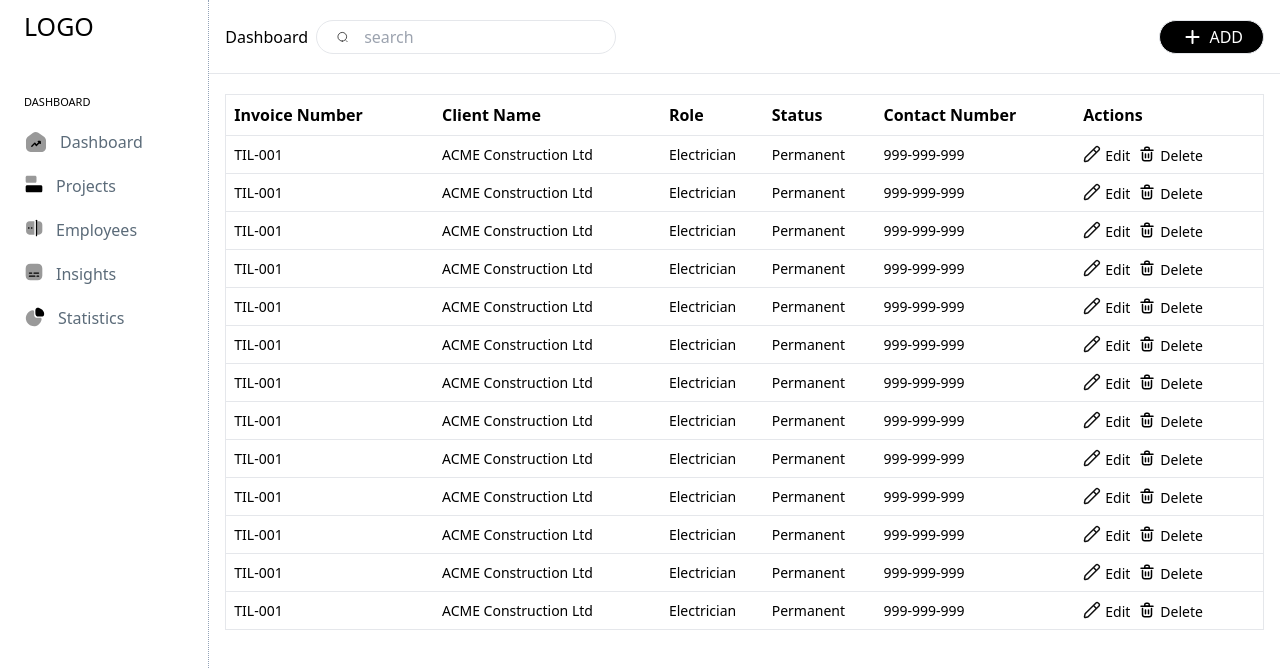
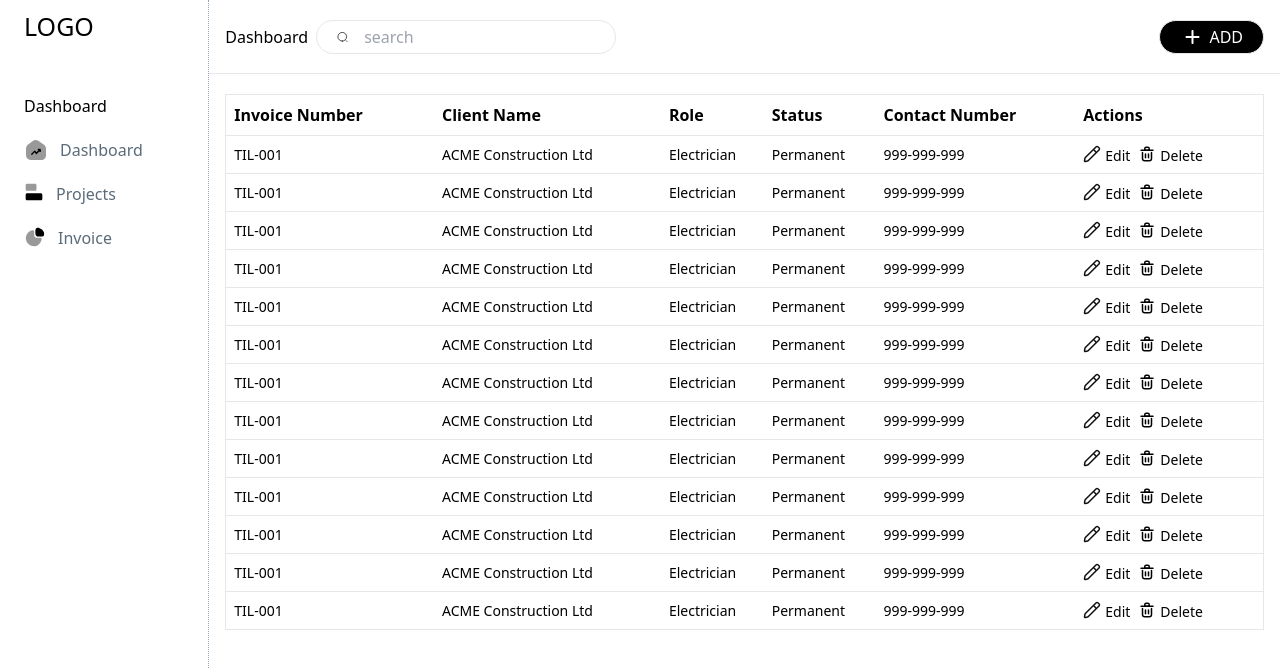
Before and after one commit to harish-bhati/admin-boiler-template, a React (Create React App) app: page /invoice in a window 1280 px wide. Shown: the top 668 px of the page. Built offline with nearby package versions, Linux system fonts and the light colour scheme.

Commit message:
image imported and sidebar data from json

```diff
--- a/src/App.tsx
+++ b/src/App.tsx
@@ -2,25 +2,51 @@ import React from "react";
 import "./scss/main.scss";
 import Sidebar from "./components/Sidebar";
 import Header from "./components/Header";
-import { BrowserRouter as Router, Routes, Route } from 'react-router-dom';
+import { createBrowserRouter, RouterProvider, Outlet } from "react-router-dom";
 import Dashboard from "./pages/Dashboard";
 import List from "./pages/List";
-import Card from "./components/Card";
 import Invoice from './pages/Invoice';
+import Login from "./pages/Login";
 
 function App() {
-  return (
-    <Router>
-      {/* <Sidebar /> */}
-      <main>
-        <Routes>
-          <Route path="/" element={<Dashboard />} />
-          <Route path="/list" element={<List />} />
-          <Route path="/Invoice" element={<Invoice />} />
-        </Routes>
-      </main>
-    </Router>
-  );
+  const Layout = () => {
+    return (
+      <section className="flex">
+        <Sidebar />
+        <main className="flex flex-col w-full">
+          <Header />
+          <Outlet />
+        </main>
+      </section>
+    );
+  };
+
+  const router = createBrowserRouter([
+    {
+      path: "/",
+      element: <Layout />,
+      children: [
+        {
+          path: "/",
+          element: <Dashboard />,
+        },
+        {
+          path: "/list",
+          element: <List />,
+        },
+        {
+          path: "/invoice",
+          element: <Invoice />,
+        }
+      ],
+    },
+    {
+      path: "/login",
+      element: <Login />,
+    },
+  ]);
+
+  return <RouterProvider router={router} />;
 }
 
 export default App;
--- a/src/assets/images/index.ts
+++ b/src/assets/images/index.ts
@@ -1,5 +1,9 @@
-import Calender from './Calender.png';
-import Projects from './Projects.png';
-import Workers from './Worker.png';
+import calender from './Calender.png';
+import projects from './Projects.png';
+import workers from './Worker.png';
 
-export {Calender,Projects,Workers}
+export {
+  calender,
+  projects,
+  workers
+}
--- a/src/components/Calender.tsx
+++ b/src/components/Calender.tsx
@@ -1,11 +1,12 @@
 import React from "react";
+import { calender } from '../assets/images';
 
 
 const Calender = () => {
   return (
     <div className="shadow-sm rounded-xl border ">
         <h1 className="text-[22px] font-bold border-b px-4 py-3">Calender</h1>
-        <img className="px-4 py-3" src="..\src\assets\images\Calender.png" alt="calender" />
+        <img className="px-4 py-3" src={calender} alt="calender" />
     </div>
   );
 };
--- a/src/components/Sidebar.tsx
+++ b/src/components/Sidebar.tsx
@@ -1,29 +1,47 @@
-import React from 'react';
+import React from "react";
 import { NavLink } from "react-router-dom";
-import { DashboardIcon } from '../assets/icons/DashboardIcon';
-import { DataIcon } from '../assets/icons/DataIcon';
-import { FormIcon } from '../assets/icons/FormIcon';
-import { TableIcon } from '../assets/icons/TableIcon';
-import { StatisticsIcon } from '../assets/icons/StatisticsIcon';
+import sidebarList from "../data/menu.json";
+import { DashboardIcon, DataIcon, StatisticsIcon } from "../assets/icons";
+
+// Define icon map with React components
+const iconMap: { [key: string]: React.ComponentType } = {
+  DashboardIcon: DashboardIcon,
+  DataIcon: DataIcon,
+  StatisticsIcon: StatisticsIcon,
+};
 
 const Sidebar = () => {
+  console.log("menu list", sidebarList);
   return (
     <aside className="sidebar w-[250px] border-r border-dotted border-slate-400 h-dvh">
       <div className="container flex flex-col">
-        <NavLink to="/" className="logo text-[25px] pl-6 py-2 mb-10">LOGO</NavLink>
-        <p className=' pl-6 font-medium text-[11px] mb-2'>DASHBOARD</p>
+        <NavLink to="/" className="logo text-[25px] pl-6 py-2 mb-10">
+          {sidebarList.logo}
+        </NavLink>
+        <h3 className=" pl-6 font-medium mb-2">{sidebarList.title}</h3>
         <nav>
-          <ul className='sidebar-nav'>
-           <li className='list-none active:text-blue-lighter px-4 py-2 mx-2 my-1  hover:text-blue-lighter hover:bg-blue-light rounded-lg'><a className='flex gap-3 align-middle ' href="#"><DashboardIcon/><span className='text-black-light active:text-blue-lighter hover:text-blue-lighter'>Dashboard</span></a></li>
-           <li className='list-none active:text-blue-lighter px-4 py-2 mx-2 my-1  hover:text-blue-lighter hover:bg-blue-light rounded-lg'><a className='flex gap-3 align-middle ' href="#"><DataIcon/><span className='text-black-light active:text-blue-lighter  hover:text-blue-lighter'>Projects</span></a></li>
-           <li className='list-none active:text-blue-lighter px-4 py-2 mx-2 my-1  hover:text-blue-lighter hover:bg-blue-light rounded-lg'><a className='flex gap-3 align-middle ' href="#"><FormIcon/><span className='text-black-light active:text-blue-lighter  hover:text-blue-lighter'>Employees</span></a></li>
-           <li className='list-none active:text-blue-lighter px-4 py-2 mx-2 my-1  hover:text-blue-lighter hover:bg-blue-light rounded-lg'><a className='flex gap-3 align-middle ' href="#"><TableIcon/><span className='text-black-light active:text-blue-lighter  hover:text-blue-lighter'>Insights</span></a></li>
-           <li className='list-none active:text-blue-lighter px-4 py-2 mx-2 my-1  hover:text-blue-lighter hover:bg-blue-light rounded-lg'><a className='flex gap-3 align-middle ' href="#"><StatisticsIcon/><span className='text-black-light active:text-blue-lighter  hover:text-blue-lighter'>Statistics</span></a></li>
+          <ul className="sidebar-nav">
+            {sidebarList.menus.map(({id, label, icon, path}) => {
+              const IconComponent = iconMap[icon];
+              return (
+                <li
+                  key={id}
+                  className="list-none active:text-blue-lighter px-4 py-2 mx-2 my-1  hover:text-blue-lighter hover:bg-blue-light rounded-lg"
+                >
+                  <NavLink className="flex gap-3 align-middle " to={path}>
+                    {IconComponent && <IconComponent />}
+                    <span className="text-black-light active:text-blue-lighter hover:text-blue-lighter">
+                      {label}
+                    </span>
+                  </NavLink>
+                </li>
+              );
+            })}
           </ul>
         </nav>
       </div>
     </aside>
-  )
-}
+  );
+};
 
 export default Sidebar;
--- /dev/null
+++ b/src/data/menu.json
@@ -0,0 +1,24 @@
+{
+  "title": "Dashboard",
+  "logo": "LOGO",
+  "menus": [
+    {
+      "id": 1,
+      "label": "Dashboard",
+      "icon": "DashboardIcon",
+      "path": "/"
+    },
+    {
+      "id": 2,
+      "label": "Projects",
+      "icon": "DataIcon",
+      "path": "/list"
+    },
+    {
+      "id": 3,
+      "label": "Invoice",
+      "icon": "StatisticsIcon",
+      "path": "/invoice"
+    }
+  ]
+}
--- a/src/pages/Dashboard.tsx
+++ b/src/pages/Dashboard.tsx
@@ -1,5 +1,3 @@
-import Header from "../components/Header";
-import Sidebar from "../components/Sidebar";
 import Card from "../components/Card";
 import Calender from "../components/Calender";
 import Projects from "../components/Projects";
@@ -7,18 +5,12 @@ import Workers from "../components/Workers";
 
 const Dashboard = () => {
   return (
-    <section className="flex">
-        <Sidebar />
-        <main className="flex flex-col w-full">
-        <Header/>
     <div className="grid grid-cols-2 gap-6 p-5 w-full h-[calc(100vh-74px)]">
       <Card />
       <Calender />
       <Projects />
       <Workers />
     </div>
-      </main>
-    </section>
   );
 };
 
--- a/src/pages/Invoice.tsx
+++ b/src/pages/Invoice.tsx
@@ -1,19 +1,9 @@
-import Header from "../components/Header";
-import Sidebar from "../components/Sidebar";
-import Iframe from "../components/Iframe";
-import CardList from "../components/CardList";
 import InvoiceTable from "../components/InvoiceTable";
 const Invoice = () => {
   return (
-    <section className="flex">
-    <Sidebar />
-    <main className="flex flex-col w-full">
-    <Header/>
     <section>
       <InvoiceTable/>
     </section>
-  </main>
-</section>
   )
 }
 
--- a/src/pages/List.tsx
+++ b/src/pages/List.tsx
@@ -5,10 +5,7 @@ import Table from "../components/Table";
 import CardList from "../components/CardList";
 const List = () => {
   return (
-    <section className="flex">
-    <Sidebar />
-    <main className="flex flex-col w-full">
-    <Header/>
+    <>
       <section>
         <Iframe/>
         <Table/>
@@ -19,8 +16,7 @@ const List = () => {
           <h1>Calender</h1>
         </div>
       </section>
-  </main>
-</section>
+    </>
   )
 }
 
--- /dev/null
+++ b/src/pages/Login.tsx
@@ -0,0 +1,7 @@
+const Login = () => {
+  return (
+    <div>Login page</div>
+  )
+}
+
+export default Login;
```
Lines whose indentation alone changed are shown as unchanged.
